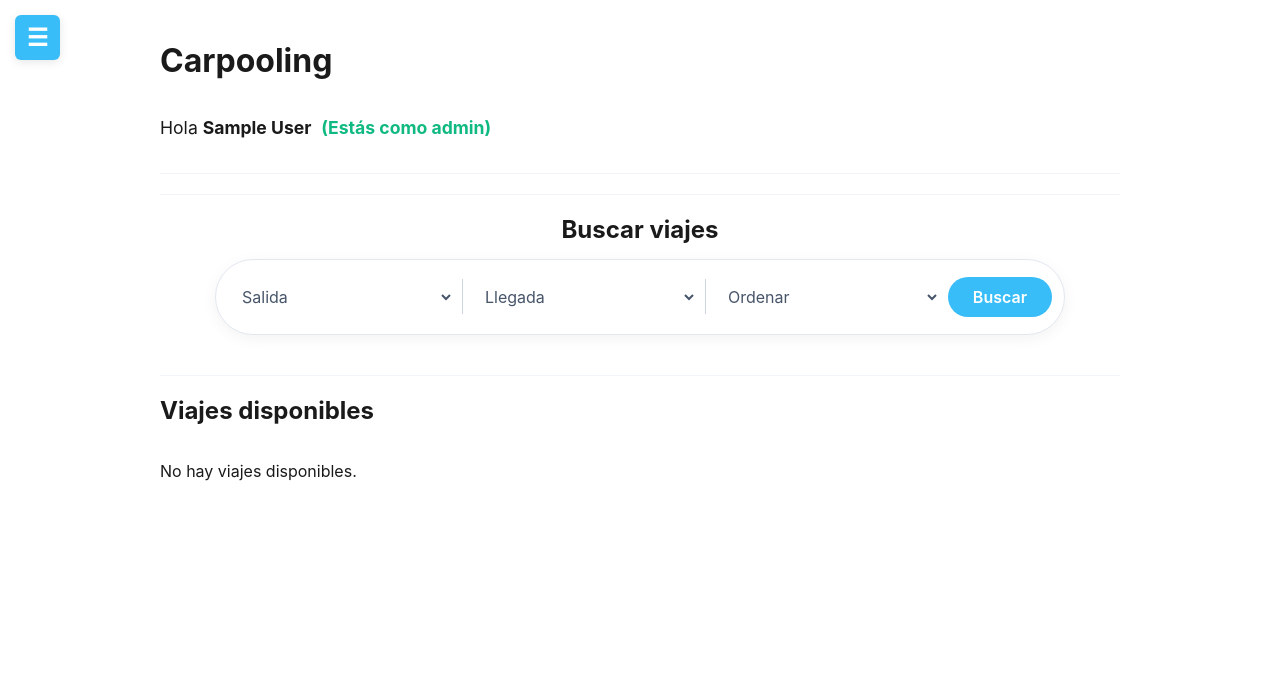
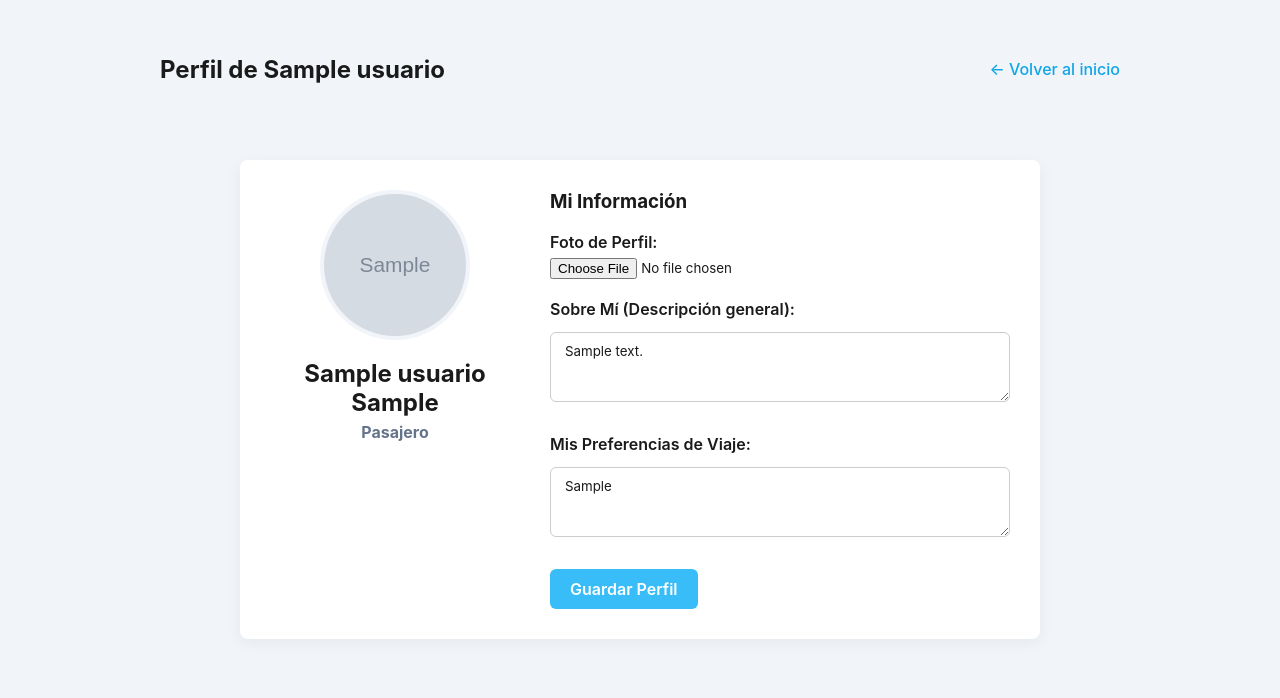
Before and after one commit to emanuelang/proyecto_taller, a PHP site: page /proyecto_taller/perfil.php in a window 1280 px wide. Shown: the top 698 px of the page. Run offline with PHP 8.4, Linux system fonts and the light colour scheme; the visitor is signed in with stand-in values (Sample User, id 1); tables that the repository leaves empty hold one stand-in row (values such as "Sample post"); grey boxes marked "Sample" are stand-in pictures.

Commit message:
Ultima update (si no hay errores)

```diff
--- a/basededatos_definitiva.sql
+++ b/basededatos_definitiva.sql
@@ -10,6 +10,9 @@ CREATE TABLE Usuarios (
     Correo VARCHAR(150) UNIQUE NOT NULL,
     Telefono VARCHAR(20),
     Contraseña VARCHAR(255) NOT NULL,
+    FotoPerfil MEDIUMTEXT NULL,
+    Descripcion TEXT NULL,
+    Preferencias TEXT NULL,
     BaneadoHasta DATETIME NULL DEFAULT NULL
 );
 
--- a/public/crear_viaje.php
+++ b/public/crear_viaje.php
@@ -134,10 +134,10 @@ $obs_def = $_GET['observaciones'] ?? '';
         <input type="text" name="calle_salida" placeholder="Ej: Av. Corrientes 1234, esquina Callao" required>
 
         <label>Fecha y Hora:</label>
-        <input type="datetime-local" name="fecha" required>
+        <input type="datetime-local" name="fecha" required min="<?= date('Y-m-d\TH:i') ?>">
 
         <label>Precio por persona ($):</label>
-        <input type="number" name="precio" placeholder="Ej: 2500" value="<?= htmlspecialchars($precio_def) ?>" required>
+        <input type="number" name="precio" placeholder="Ej: 2500" value="<?= htmlspecialchars($precio_def) ?>" required min="0" step="0.01">
 
         <label>Observaciones:</label>
         <textarea name="observaciones" placeholder="Ej: No se aceptan mascotas" rows="4"><?= htmlspecialchars($obs_def) ?></textarea>
--- a/public/index.php
+++ b/public/index.php
@@ -83,6 +83,9 @@ switch ($orden) {
     case 'asientos_desc':
         $sql .= " ORDER BY asientos_disp DESC";
         break;
+    case 'asientos_asc':
+        $sql .= " ORDER BY asientos_disp ASC";
+        break;
     default:
         $sql .= " ORDER BY p.HoraSalida ASC";
 }
@@ -109,7 +112,7 @@ $viajes = $stmt->fetchAll(PDO::FETCH_ASSOC);
 
     <!-- Sidebar Menu -->
     <div id="sidebarMenu" class="sidebar">
-        <a href="#" class="sidebar-link">Perfil</a>
+        <a href="<?= BASE_URL ?>perfil.php" class="sidebar-link">Perfil</a>
         <div class="sidebar-separator"></div>
 
         <a href="<?= BASE_URL ?>index.php" class="sidebar-link">Ver viajes</a>
@@ -140,15 +143,27 @@ $viajes = $stmt->fetchAll(PDO::FETCH_ASSOC);
             const overlay = document.getElementById('sidebarOverlay');
             const btnToggle = document.getElementById('sidebarMainToggle');
 
-            function toggleSidebar() {
-                sidebar.classList.toggle('active');
-                if (sidebar.classList.contains('active')) {
+            function updateSidebarState(isOpen) {
+                if (isOpen) {
+                    sidebar.classList.add('active');
                     overlay.style.display = 'block';
                     setTimeout(() => overlay.style.opacity = '1', 10);
+                    localStorage.setItem('sidebar_open', 'true');
                 } else {
+                    sidebar.classList.remove('active');
                     overlay.style.opacity = '0';
                     setTimeout(() => overlay.style.display = 'none', 300);
+                    localStorage.setItem('sidebar_open', 'false');
                 }
+            }
+
+            // Inicializamos: desplegado por defecto a menos que lo hayan cerrado
+            const isSidebarOpen = localStorage.getItem('sidebar_open') !== 'false';
+            updateSidebarState(isSidebarOpen);
+
+            function toggleSidebar() {
+                const isCurrentlyOpen = sidebar.classList.contains('active');
+                updateSidebarState(!isCurrentlyOpen);
             }
 
             btnToggle.addEventListener('click', toggleSidebar);
@@ -198,25 +213,17 @@ $viajes = $stmt->fetchAll(PDO::FETCH_ASSOC);
 <div style="display: flex; justify-content: center; margin-bottom: 40px; padding: 0 10px;">
     <form method="GET" style="display: flex; gap: 8px; align-items: center; flex-wrap: wrap; background: #ffffff; padding: 8px 12px; border-radius: 50px; box-shadow: 0 4px 15px rgba(0,0,0,0.05); width: 100%; max-width: 850px; border: 1px solid #e2e8f0; justify-content: center;">
 
-        <select name="origen" style="flex: 1; min-width: 140px; border: none; background: transparent; padding: 10px; font-size: 1rem; outline: none; cursor: pointer; color: #475569;">
-            <option value="">Salida</option>
+        <datalist id="ciudades_list">
             <?php foreach ($ciudades as $c): ?>
-                <option value="<?= htmlspecialchars($c['nombre']) ?>" <?= ($origen == $c['nombre']) ? 'selected' : '' ?>>
-                    <?= htmlspecialchars($c['nombre']) ?>
-                </option>
+                <option value="<?= htmlspecialchars($c['nombre']) ?>"></option>
             <?php endforeach; ?>
-        </select>
+        </datalist>
+
+        <input type="text" name="origen" list="ciudades_list" placeholder="Salida" style="flex: 1; min-width: 140px; border: none; background: transparent; padding: 10px; font-size: 1rem; outline: none; color: #475569;" value="<?= htmlspecialchars($origen) ?>" autocomplete="off">
 
         <div style="width: 1px; height: 35px; background-color: #cbd5e1; display: inline-block;"></div>
 
-        <select name="destino" style="flex: 1; min-width: 140px; border: none; background: transparent; padding: 10px; font-size: 1rem; outline: none; cursor: pointer; color: #475569;">
-            <option value="">Llegada</option>
-            <?php foreach ($ciudades as $c): ?>
-                <option value="<?= htmlspecialchars($c['nombre']) ?>" <?= ($destino == $c['nombre']) ? 'selected' : '' ?>>
-                    <?= htmlspecialchars($c['nombre']) ?>
-                </option>
-            <?php endforeach; ?>
-        </select>
+        <input type="text" name="destino" list="ciudades_list" placeholder="Llegada" style="flex: 1; min-width: 140px; border: none; background: transparent; padding: 10px; font-size: 1rem; outline: none; color: #475569;" value="<?= htmlspecialchars($destino) ?>" autocomplete="off">
 
         <div style="width: 1px; height: 35px; background-color: #cbd5e1; display: inline-block;"></div>
 
@@ -227,6 +234,7 @@ $viajes = $stmt->fetchAll(PDO::FETCH_ASSOC);
             <option value="fecha_desc" <?= ($orden=='fecha_desc')?'selected':'' ?>>Más nuevo</option>
             <option value="fecha_asc" <?= ($orden=='fecha_asc')?'selected':'' ?>>Más viejo</option>
             <option value="asientos_desc" <?= ($orden=='asientos_desc')?'selected':'' ?>>Más asientos disponibles</option>
+            <option value="asientos_asc" <?= ($orden=='asientos_asc')?'selected':'' ?>>Menos asientos disponibles</option>
         </select>
 
         <button type="submit" class="btn" style="border-radius: 30px; padding: 10px 25px; margin: 0; white-space: nowrap; font-size: 1rem;">
--- a/public/manual.php
+++ b/public/manual.php
@@ -106,7 +106,7 @@ require_once __DIR__ . '/../config/app.php';
 
     <div class="manual-section">
         <h3>3. ¿Cómo pagar mi reserva?</h3>
-        <p>Para asegurar tu asiento, nuestra plataforma utiliza un proceso de simulación de pagos integrada tras la reserva. El saldo real se suele acomodar cara a cara, pero si necesitas utilizar dinero electrónico, la plataforma te acercará el Alias o CBU del Conductor una vez completada y aceptada la reserva.</p>
+        <p>Para asegurar tu asiento, debes abonar la reserva a través del sistema integrado en la plataforma. Una vez confirmada tu reserva y realizado el pago, la plataforma te otorgará un Código de Validación. Recuerda llevar este código el día del viaje para presentárselo al Conductor.</p>
     </div>
 
     <div class="manual-section">
--- /dev/null
+++ b/public/perfil.php
@@ -0,0 +1,225 @@
+<?php
+session_start();
+require_once __DIR__ . '/../config/database.php';
+require_once __DIR__ . '/../config/app.php';
+
+if (!isset($_SESSION['user_id'])) {
+    header("Location: " . BASE_URL . "login.php");
+    exit;
+}
+
+$user_id = $_SESSION['user_id'];
+$es_propio = true;
+
+// Si se recibe un ID por GET, mostramos el perfil de otro usuario (público)
+if (isset($_GET['id']) && (int)$_GET['id'] !== $user_id) {
+    $user_id = (int)$_GET['id'];
+    $es_propio = false;
+}
+
+$stmt = $pdo->prepare("SELECT Nombre, Apellido, Correo, Telefono, FotoPerfil, Descripcion, Preferencias FROM Usuarios WHERE ID_usuario = ?");
+$stmt->execute([$user_id]);
+$perfil = $stmt->fetch();
+
+if (!$perfil) {
+    die("Usuario no encontrado.");
+}
+
+// Comprobar si el usuario es conductor para extraer sus calificaciones y porcentaje
+$stmt_cond = $pdo->prepare("SELECT ID_conductor FROM Conductores WHERE ID_usuario = ? AND Estado = 'Aceptada'");
+$stmt_cond->execute([$user_id]);
+$conductor = $stmt_cond->fetch();
+
+$promedio = null;
+$reseñas = [];
+if ($conductor) {
+    $c_id = $conductor['ID_conductor'];
+
+    // Promedio (Uber style) - ejemplo: 4.8 / 5
+    $stmt_prom = $pdo->prepare("SELECT AVG(Puntuacion) as avg_p FROM Calificaciones WHERE ID_conductor = ?");
+    $stmt_prom->execute([$c_id]);
+    $prom = $stmt_prom->fetch();
+    if ($prom && $prom['avg_p']) {
+        $promedio = round($prom['avg_p'], 1);
+    }
+
+    // Extraer reseñas anónimas
+    $stmt_res = $pdo->prepare("SELECT Puntuacion, Comentario FROM Calificaciones WHERE ID_conductor = ? ORDER BY ID_calificacion DESC");
+    $stmt_res->execute([$c_id]);
+    $reseñas = $stmt_res->fetchAll();
+}
+
+$mensaje = "";
+
+// Actualización del perfil (solo si es el propio perfil)
+if ($es_propio && $_SERVER['REQUEST_METHOD'] === 'POST') {
+    $desc = trim($_POST['descripcion']);
+    $prefs = trim($_POST['preferencias']);
+    $foto_perfil = $perfil['FotoPerfil'];
+
+    if (isset($_FILES['foto_perfil']) && $_FILES['foto_perfil']['error'] === UPLOAD_ERR_OK) {
+        $tmpName = $_FILES['foto_perfil']['tmp_name'];
+        $tipoMime = mime_content_type($tmpName);
+        if (strpos($tipoMime, 'image/') === 0) {
+            $base64 = base64_encode(file_get_contents($tmpName));
+            $foto_perfil = "data:" . $tipoMime . ";base64," . $base64;
+        }
+    }
+
+    $stmt_upd = $pdo->prepare("UPDATE Usuarios SET Descripcion = ?, Preferencias = ?, FotoPerfil = ? WHERE ID_usuario = ?");
+    $stmt_upd->execute([$desc, $prefs, $foto_perfil, $user_id]);
+
+    // Refresh
+    $perfil['Descripcion'] = $desc;
+    $perfil['Preferencias'] = $prefs;
+    $perfil['FotoPerfil'] = $foto_perfil;
+    $mensaje = "Perfil actualizado exitosamente.";
+}
+?>
+
+<!DOCTYPE html>
+<html lang="es">
+<head>
+    <meta charset="utf-8">
+    <title>Perfil - <?= htmlspecialchars($perfil['Nombre']) ?></title>
+    <link rel="stylesheet" href="<?= BASE_URL ?>main.css?v=<?= time() ?>">
+    <style>
+        .perfil-container {
+            max-width: 800px;
+            margin: 40px auto;
+            background: #fff;
+            padding: 30px;
+            border-radius: 8px;
+            box-shadow: 0 4px 15px rgba(0,0,0,0.05);
+            display: flex;
+            gap: 30px;
+            flex-wrap: wrap;
+        }
+        .col-izq {
+            flex: 1;
+            min-width: 250px;
+            text-align: center;
+        }
+        .col-der {
+            flex: 2;
+            min-width: 300px;
+        }
+        .foto-perfil {
+            width: 150px;
+            height: 150px;
+            border-radius: 50%;
+            object-fit: cover;
+            border: 4px solid var(--border-color);
+            margin: 0 auto 15px auto;
+            background-color: #f1f5f9;
+        }
+        .puntaje {
+            font-size: 2.5em;
+            font-weight: bold;
+            color: var(--primary);
+            margin: 10px 0;
+            display: flex;
+            justify-content: center;
+            align-items: center;
+            gap: 10px;
+        }
+        .puntaje span {
+            color: #fbbf24; /* Estrella dorada */
+        }
+        .resena-caja {
+            background: #F8FAFC;
+            border-left: 4px solid #CBD5E1;
+            padding: 15px;
+            margin-bottom: 15px;
+            border-radius: 4px;
+        }
+    </style>
+</head>
+<body style="background-color: #f1f5f9;">
+
+<div class="nav-menu">
+    <h2>Perfil de <?= htmlspecialchars($perfil['Nombre']) ?></h2>
+    <a href="<?= BASE_URL ?>index.php" style="margin-left: auto;">← Volver al inicio</a>
+</div>
+
+<?php if ($mensaje): ?>
+    <div style="max-width:800px; margin: 0 auto; background-color: #d4edda; color: #155724; padding: 15px; border-radius: 6px; text-align: center;">
+        <?= htmlspecialchars($mensaje) ?>
+    </div>
+<?php endif; ?>
+
+<div class="perfil-container">
+    <div class="col-izq">
+        <?php if ($perfil['FotoPerfil']): ?>
+            <img src="<?= $perfil['FotoPerfil'] ?>" class="foto-perfil" alt="Foto">
+        <?php else: ?>
+            <div class="foto-perfil" style="display:flex; align-items:center; justify-content:center; color:#94A3B8; font-size: 3em;">👤</div>
+        <?php endif; ?>
+
+        <h2 style="margin: 0;"><?= htmlspecialchars($perfil['Nombre'] . ' ' . $perfil['Apellido']) ?></h2>
+
+        <?php if ($conductor): ?>
+            <p style="color: var(--success); font-weight: bold; margin: 5px 0;">Conductor Verificado ✅</p>
+
+            <?php if ($promedio): ?>
+                <div class="puntaje">
+                    <?= $promedio ?> <span>★</span>
+                </div>
+            <?php else: ?>
+                <p style="color: #64748B;">Nuevo / Sin calificaciones</p>
+            <?php endif; ?>
+        <?php else: ?>
+            <p style="color: #64748B; font-weight: bold; margin: 5px 0;">Pasajero</p>
+        <?php endif; ?>
+    </div>
+
+    <div class="col-der">
+        <?php if ($es_propio): ?>
+            <form method="POST" enctype="multipart/form-data" style="padding:0; border:none; box-shadow:none; max-width:100%;">
+
+                <h3 style="margin-top:0;">Mi Información</h3>
+                <label>Foto de Perfil:</label><br>
+                <input type="file" name="foto_perfil" accept="image/*"><br><br>
+
+                <label>Sobre Mí (Descripción general):</label><br>
+                <textarea name="descripcion" rows="3" placeholder="Ej: Me llamo Juan, soy estudiante y viajo seguido a la capital..." style="width:100%;"><?= htmlspecialchars($perfil['Descripcion'] ?? '') ?></textarea><br><br>
+
+                <label>Mis Preferencias de Viaje:</label><br>
+                <textarea name="preferencias" rows="3" placeholder="Ej: Me gusta viajar escuchando música tranquila, no tolero el cigarrillo, me gusta charlar." style="width:100%;"><?= htmlspecialchars($perfil['Preferencias'] ?? '') ?></textarea><br><br>
+
+                <button type="submit" class="btn" style="background-color: var(--primary);">Guardar Perfil</button>
+            </form>
+        <?php else: ?>
+            <h3 style="margin-top:0;">Sobre Mí</h3>
+            <p style="white-space: pre-line; color: #334155;"><?= htmlspecialchars($perfil['Descripcion'] ?? 'Este usuario aún no ha escrito nada sobre sí mismo.') ?></p>
+
+            <h3 style="margin-top: 25px;">Preferencias de Viaje</h3>
+            <p style="white-space: pre-line; color: #334155;">
+                <?= htmlspecialchars($perfil['Preferencias'] ?? 'Sin preferencias especificadas.') ?>
+            </p>
+        <?php endif; ?>
+    </div>
+</div>
+
+<?php if ($conductor): ?>
+    <div style="max-width: 800px; margin: 0 auto 40px auto;">
+        <h3>Reseñas como conductor</h3>
+        <?php if (empty($reseñas)): ?>
+            <p style="color: #64748B;">Todavía no hay reseñas anónimas sobre este conductor.</p>
+        <?php else: ?>
+            <?php foreach ($reseñas as $res): ?>
+                <div class="resena-caja">
+                    <div style="color: #fbbf24; font-size: 1.2em; font-weight:bold; margin-bottom: 5px;">
+                        <?= str_repeat('★', $res['Puntuacion']) ?><?= str_repeat('☆', 5 - $res['Puntuacion']) ?>
+                    </div>
+                    <p style="margin:0; color:#334155; font-style:italic;">
+                        "<?= htmlspecialchars($res['Comentario'] ?? 'Sin comentario') ?>"
+                    </p>
+                </div>
+            <?php endforeach; ?>
+        <?php endif; ?>
+    </div>
+<?php endif; ?>
+
+</body>
+</html>
--- a/update_db.php
+++ b/update_db.php
@@ -16,5 +16,10 @@ try { $pdo->exec("ALTER TABLE Vehiculos ADD FotoAtras MEDIUMTEXT NULL"); echo "O
 // NUEVO: Calle de salida en Publicaciones
 try { $pdo->exec("ALTER TABLE Publicaciones ADD CalleSalida VARCHAR(200) NULL AFTER CiudadDestino"); echo "OK: Publicaciones.CalleSalida\n"; } catch (PDOException $e) { echo "SKIP: " . $e->getMessage() . "\n"; }
 
+// NUEVO: Perfil Funcional en Usuarios
+try { $pdo->exec("ALTER TABLE Usuarios ADD FotoPerfil MEDIUMTEXT NULL"); echo "OK: Usuarios.FotoPerfil\n"; } catch (PDOException $e) { echo "SKIP: " . $e->getMessage() . "\n"; }
+try { $pdo->exec("ALTER TABLE Usuarios ADD Descripcion TEXT NULL"); echo "OK: Usuarios.Descripcion\n"; } catch (PDOException $e) { echo "SKIP: " . $e->getMessage() . "\n"; }
+try { $pdo->exec("ALTER TABLE Usuarios ADD Preferencias TEXT NULL"); echo "OK: Usuarios.Preferencias\n"; } catch (PDOException $e) { echo "SKIP: " . $e->getMessage() . "\n"; }
+
 echo "\nBase de datos actualizada.\n";
 ?>
```
Also changed, not shown: public/conductor/crear_vehiculo.php (+53 -11 lines), public/header.php (+18 -8 lines), public/registro_conductor.php (+6 -2 lines), public/registro_usuario.php (+17 -12 lines).
